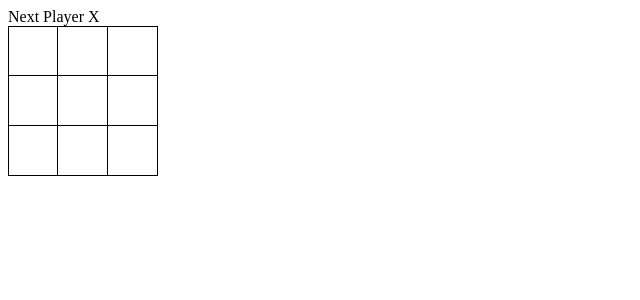
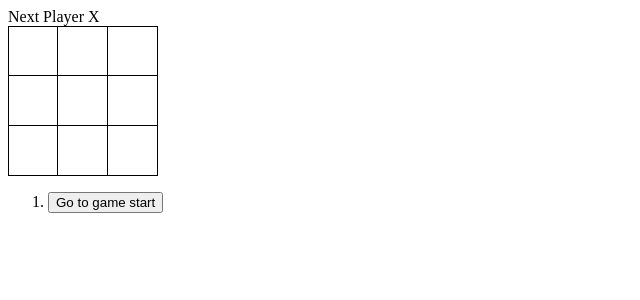
Before and after one commit to dev-oil/study-react, a React (Vite) app in the folder react-dev-19/: page / in a window 1280 px wide. Shown: the top 300 px of the page, without its empty margins (0-640 px from the left). Built offline with nearby package versions, Linux system fonts and the light colour scheme.

Commit message:
feat: [react-19] Tic Tac Toe 게임 - 과거로 돌아가기 기능 구현

```diff
--- a/react-dev-19/src/components/Game.tsx
+++ b/react-dev-19/src/components/Game.tsx
@@ -79,16 +79,32 @@ const Board = ({ xIsNext, squares, onPlay }: BoardProps) => {
 };
 
 export const Game = () => {
-  const [xIsNext, setXIsNext] = useState(true);
   const [history, setHistory] = useState<(string | null)[][]>([
     Array(9).fill(null),
   ]);
-  const currentSquares = history[history.length - 1];
+  const [currentMove, setCurrentMove] = useState<number>(0);
+  const xIsNext = currentMove % 2 === 0;
+  const currentSquares = history[currentMove];
 
   const handlePlay = (nextSquares: (string | null)[]) => {
-    setHistory([...history, nextSquares]);
-    setXIsNext(!xIsNext);
+    const nextHistory = [...history.slice(0, currentMove + 1), nextSquares];
+    setHistory(nextHistory);
+    setCurrentMove(nextHistory.length - 1);
   };
+
+  const jumpTo = (nextMove: number) => {
+    setCurrentMove(nextMove);
+  };
+
+  const moves = history.map((_, move) => {
+    const description = move > 0 ? 'Go to move #' + move : 'Go to game start';
+
+    return (
+      <li key={move}>
+        <button onClick={() => jumpTo(move)}>{description}</button>
+      </li>
+    );
+  });
 
   return (
     <div className='game'>
@@ -96,7 +112,7 @@ export const Game = () => {
         <Board xIsNext={xIsNext} squares={currentSquares} onPlay={handlePlay} />
       </div>
       <div className='game-info'>
-        <ol>{/*TODO*/}</ol>
+        <ol>{moves}</ol>
       </div>
     </div>
   );
```
